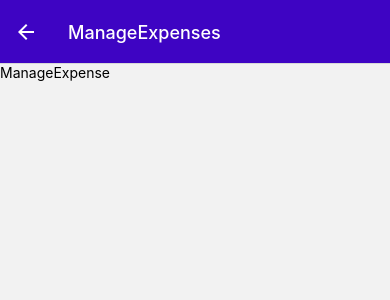
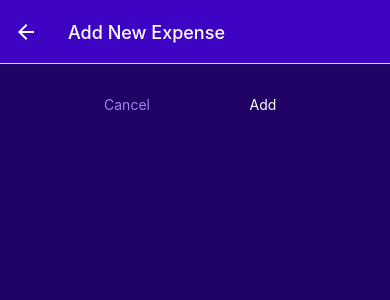
Before and after one commit to sadatakhtar/expensesApp_rn, a React Native app: screen /ManageExpenses in a window 390 px wide. Shown: the top 300 px of the page. Built offline with nearby package versions, Linux system fonts and the light colour scheme.

Commit message:
updated with more logic

```diff
--- a/App.js
+++ b/App.js
@@ -10,6 +10,7 @@ import { GlobalStyles } from "./constants/styles";
 
 import { Ionicons } from "@expo/vector-icons";
 import IconButton from "./components/UI/IconButton";
+import { ExpensesContextProvider } from "./store/expenses-context";
 
 const Stack = createNativeStackNavigator();
 const BottomTab = createBottomTabNavigator();
@@ -62,8 +63,14 @@ export default function App() {
   return (
     <>
       <StatusBar style="light" />
+      <ExpensesContextProvider>
         <NavigationContainer>
-        <Stack.Navigator>
+          <Stack.Navigator
+            screenOptions={{
+              headerStyle: { backgroundColor: GlobalStyles.colors.primary500 },
+              headerTintColor: "white",
+            }}
+          >
             <Stack.Screen
               name="ExpensesOverview"
               component={ExpensesOverview}
@@ -73,12 +80,12 @@ export default function App() {
               name="ManageExpenses"
               component={ManageExpense}
               options={{
-              headerStyle: { backgroundColor: GlobalStyles.colors.primary500 },
-              headerTintColor: "white",
+                presentation: "modal",
               }}
             />
           </Stack.Navigator>
         </NavigationContainer>
+      </ExpensesContextProvider>
     </>
   );
 }
--- a/components/ExpensesOutput/ExpenseItem.js
+++ b/components/ExpensesOutput/ExpenseItem.js
@@ -1,10 +1,16 @@
 import { StyleSheet, Pressable, View, Text } from "react-native";
+import { useNavigation } from "@react-navigation/native";
 import React from "react";
 import { GlobalStyles } from "../../constants/styles";
 import { getFormattedDate } from "../../utils/date";
 
-const ExpenseItem = ({ description, amount, date }) => {
-  function expensePressHandler() {}
+const ExpenseItem = ({ id, description, amount, date }) => {
+  const navigation = useNavigation();
+  function expensePressHandler() {
+    navigation.navigate("ManageExpenses", {
+      expenseId: id
+    });
+  }
   return (
     <Pressable
       onPress={expensePressHandler}
--- a/components/ExpensesOutput/ExpensesSummary.js
+++ b/components/ExpensesOutput/ExpensesSummary.js
@@ -3,14 +3,14 @@ import React from "react";
 import { GlobalStyles } from '../../constants/styles'
 
 const ExpensesSummary = ({ periodName, expenses }) => {
-  const expensesSum = expenses.reduce((sum, expense) => {
+  const expensesSum = expenses?.reduce((sum, expense) => {
     return sum + expense.amount;
   }, 0);
 
   return (
     <View style={styles.periodName}>
       <Text style={styles.periodNameText}>{periodName}</Text>
-      <Text style={styles.amount}>£{expensesSum.toFixed(2)}</Text>
+      <Text style={styles.amount}>£{expensesSum?.toFixed(2)}</Text>
     </View>
   );
 };
--- /dev/null
+++ b/components/UI/Button.js
@@ -0,0 +1,42 @@
+import { Pressable, StyleSheet, Text, View } from "react-native";
+import React from "react";
+import { GlobalStyles } from "../../constants/styles";
+
+const Button = ({ children, onPress, style, mode }) => {
+  return (
+    <View style={style}>
+      <Pressable onPress={onPress} style={({ pressed }) => pressed && styles.pressed}>
+        <View style={[styles.button, mode === "flat" && styles.flat]}>
+          <Text style={[styles.buttonText, mode === "flat" && styles.flatText]}>
+            {children}
+          </Text>
+        </View>
+      </Pressable>
+    </View>
+  );
+};
+
+export default Button;
+
+const styles = StyleSheet.create({
+  button: {
+    borderRadius: 4,
+    padding: 8,
+    color: GlobalStyles.colors.primary400,
+  },
+  flat: {
+    backgroundColor: "transparent",
+  },
+  buttonText: {
+    color: "white",
+    textAlign: "center",
+  },
+  flatText: {
+    color: GlobalStyles.colors.primary200,
+  },
+  pressed: {
+    opacity: 0.75,
+    backgroundColor: GlobalStyles.colors.primary100,
+    borderRadius: 4,
+  },
+});
--- a/screens/AllExpenses.js
+++ b/screens/AllExpenses.js
@@ -1,9 +1,11 @@
 import { StyleSheet, Text, View, Button } from "react-native";
-import React from "react";
+import React, { useContext } from "react";
 import ExpensesOutput from "../components/ExpensesOutput/ExpensesOutput";
+import { ExpensesContext } from "../store/expenses-context";
 
 const AllExpenses = ({ navigation }) => {
-  return <ExpensesOutput expensesPeriod="Total"/>
+  const expensesCtx = useContext(ExpensesContext);
+  return <ExpensesOutput expenses={expensesCtx?.expenses} expensesPeriod="Total"/>
 };
 
 export default AllExpenses;
--- a/screens/ManageExpense.js
+++ b/screens/ManageExpense.js
@@ -1,14 +1,78 @@
 import { StyleSheet, Text, View } from "react-native";
-import React from "react";
+import React, { useLayoutEffect } from "react";
+import IconButton from "../components/UI/IconButton";
+import { GlobalStyles } from "../constants/styles";
+import Button from "../components/UI/Button";
 
-const ManageExpense = () => {
+const ManageExpense = ({ route, navigation }) => {
+  const editedExpenseId = route.params?.expenseId;
+  const isEditing = !!editedExpenseId; // <--- turns undefined to boolean
+
+  useLayoutEffect(() => {
+    navigation.setOptions({
+      title: isEditing ? "Edit Expense" : "Add New Expense",
+    });
+  }, [navigation, isEditing]);
+
+  function deleteExpenseHandler() {
+    navigation.goBack();
+  }
+
+  function cancelHandler() {
+    navigation.goBack();
+  }
+
+  function confirmHandler() {
+    navigation.goBack();
+  }
+
   return (
-    <View>
-      <Text>ManageExpense</Text>
+    <View style={styles.container}>
+      <View style={styles.customBtn}>
+        <Button style={styles.button} mode="flat" onPress={cancelHandler}>
+          Cancel
+        </Button>
+        <Button style={styles.button} onPress={confirmHandler}>
+          {isEditing ? "Update" : "Add"}
+        </Button>
+      </View>
+
+      {isEditing && (
+        <View style={styles.btnContainer}>
+          <IconButton
+            icon="trash"
+            color={GlobalStyles.colors.error500}
+            size={24}
+            onPress={deleteExpenseHandler}
+          />
+        </View>
+      )}
     </View>
   );
 };
 
 export default ManageExpense;
 
-const styles = StyleSheet.create({});
+const styles = StyleSheet.create({
+  container: {
+    flex: 1,
+    padding: 24,
+    backgroundColor: GlobalStyles.colors.primary800,
+  },
+  btnContainer: {
+    borderTopColor: GlobalStyles.colors.primary200,
+    borderTopWidth: 2,
+    marginTop: 16,
+    paddingTop: 8,
+    alignItems: "center",
+  },
+  customBtn: {
+    flexDirection: "row",
+    justifyContent: "center",
+    alignItems: "center",
+  },
+  button: {
+    minWidth: 120,
+    marginHorizontal: 8,
+  },
+});
--- a/screens/RecentExpenses.js
+++ b/screens/RecentExpenses.js
@@ -1,9 +1,21 @@
 import { StyleSheet, Text, View } from "react-native";
-import React from "react";
+import React, { useContext } from "react";
 import ExpensesOutput from "../components/ExpensesOutput/ExpensesOutput";
+import { ExpensesContext } from "../store/expenses-context";
+import { getDateMinusDays } from "../utils/date";
 
 const RecentExpenses = () => {
-  return <ExpensesOutput expensesPeriod="Last 7 Days"/>
+  const expensesCtx = useContext(ExpensesContext);
+
+  const recentExpenses = expensesCtx.expenses.filter((expense) => {
+    const today = new Date();
+    const date7DaysAgo = getDateMinusDays(today, 7);
+
+    return expense.date > date7DaysAgo;
+  });
+  return (
+    <ExpensesOutput expenses={recentExpenses} expensesPeriod="Last 7 Days" />
+  );
 };
 
 export default RecentExpenses;
--- /dev/null
+++ b/store/expenses-context.js
@@ -0,0 +1,109 @@
+import { createContext, useReducer } from "react";
+
+const DUMMY_EXPENSES = [
+  {
+    id: "e1",
+    description: "A pair of shoes",
+    amount: 45.99,
+    date: new Date("2023-12-8"),
+  },
+  {
+    id: "e2",
+    description: "A Long coat",
+    amount: 99.99,
+    date: new Date("2023-01-5"),
+  },
+  {
+    id: "e3",
+    description: "An umbrella",
+    amount: 5.99,
+    date: new Date("2020-11-1"),
+  },
+  {
+    id: "e4",
+    description: "A Book",
+    amount: 17.5,
+    date: new Date("2021-10-1"),
+  },
+  {
+    id: "e5",
+    description: "A pair of shoes",
+    amount: 45.99,
+    date: new Date("2023-11-8"),
+  },
+  {
+    id: "e6",
+    description: "A Long coat",
+    amount: 99.99,
+    date: new Date("2023-11-5"),
+  },
+  {
+    id: "e7",
+    description: "An umbrella",
+    amount: 5.99,
+    date: new Date("2020-11-1"),
+  },
+  {
+    id: "e8",
+    description: "A Book",
+    amount: 17.5,
+    date: new Date("2021-10-1"),
+  },
+];
+
+export const ExpensesContext = createContext({
+  expenses: [],
+  addExpense: ({ descrition, amount, date }) => {},
+  deleteExpense: (id) => {},
+  updateExpense: (id, { descrition, amount, date }) => {},
+});
+
+function expensesReducer(state, action) {
+  switch (action.type) {
+    case "ADD":
+      const id = new Date().toString() + Math.random().toString();
+      return [{ ...action.payload, id: id }, ...state];
+    case "UPDATE":
+      const updatableExpenseIndex = state.findIndex(
+        (expense) => expense.id === action.payload.id
+      );
+      const updatableExpense = state[updatableExpenseIndex];
+      const updatedItem = { ...updatableExpense, ...action.payload.data };
+      const updatedExpenses = [...state];
+      updatedExpenses[updatableExpenseIndex] = updatedItem;
+      return updatedExpenses;
+    case "DELETE":
+      return state.filter((expense) => expense.id !== action.payload);
+    default:
+      return state;
+  }
+}
+
+ export function ExpensesContextProvider({ children }) {
+  const [expensesState, dispatch] = useReducer(expensesReducer, DUMMY_EXPENSES);
+
+  function addExpense(expenseData) {
+    dispatch({ type: "ADD", payload: expenseData });
+  }
+
+  function deleteExpense(id) {
+    dispatch({ type: "DELETE", payload: id });
+  }
+
+  function updateExpense(id, expenseData) {
+    dispatch({ type: "UPDATE", payload: { id: id, data: expenseData } });
+  }
+
+  const value = {
+    expenses: expensesState,
+    addExpense: addExpense,
+    deleteExpense: deleteExpense,
+    updateExpense: updateExpense,
+  };
+
+  return (
+    <ExpensesContext.Provider value={value}>
+      {children}
+    </ExpensesContext.Provider>
+  );
+}
--- a/utils/date.js
+++ b/utils/date.js
@@ -1,3 +1,7 @@
 export function getFormattedDate(date){
     return `${date.getFullYear()}-${date.getMonth() + 1}-${date.getDate()}`
 }
+
+export function getDateMinusDays(date, days){
+    return new Date(date.getFullYear(), date.getMonth() + 1, date.getDate() - days)
+}
```
Also changed, not shown: components/ExpensesOutput/ExpensesOutput.js (+4 -52 lines), 1 other file (tests, documents, lock files or other folders). Lines whose indentation alone changed are shown as unchanged.
